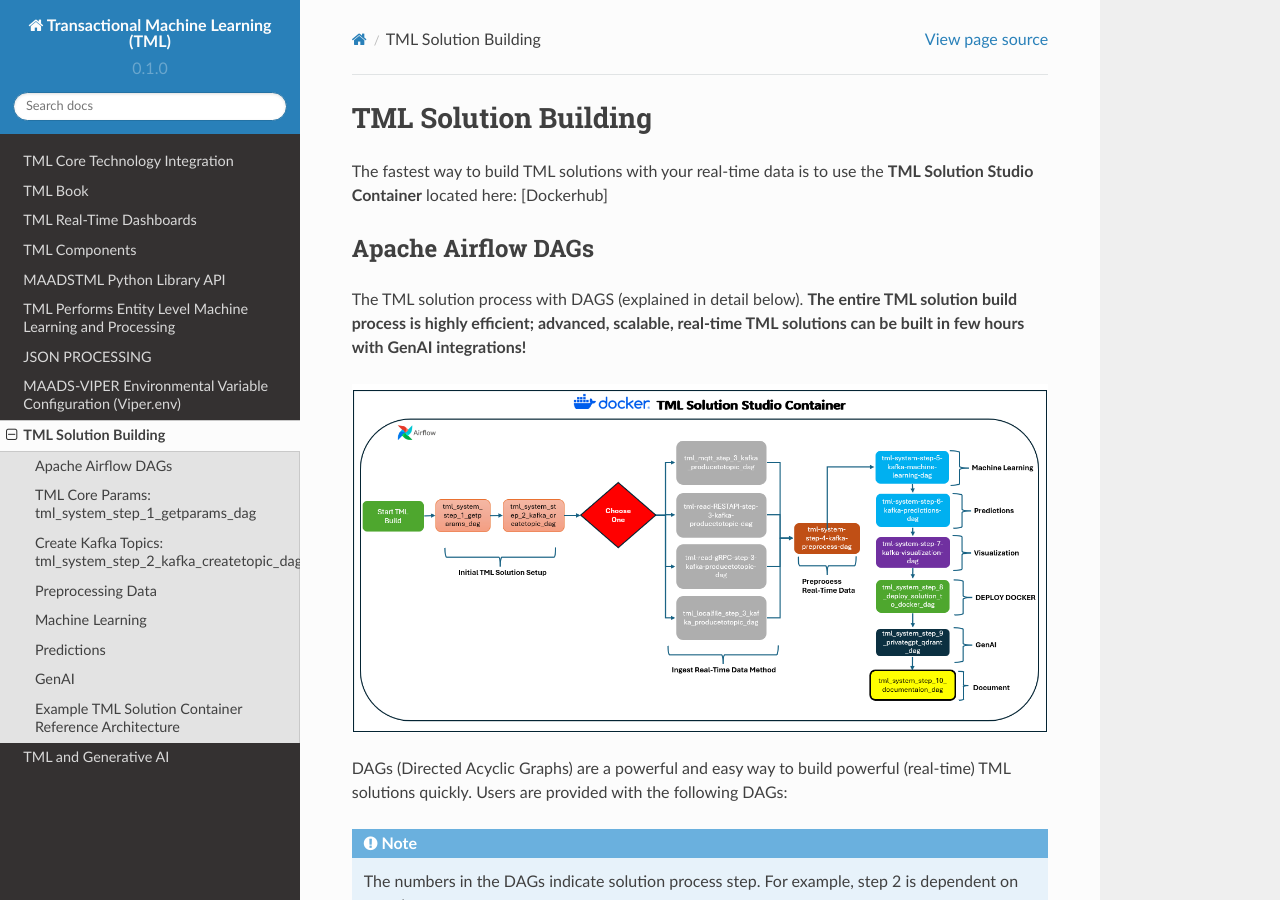
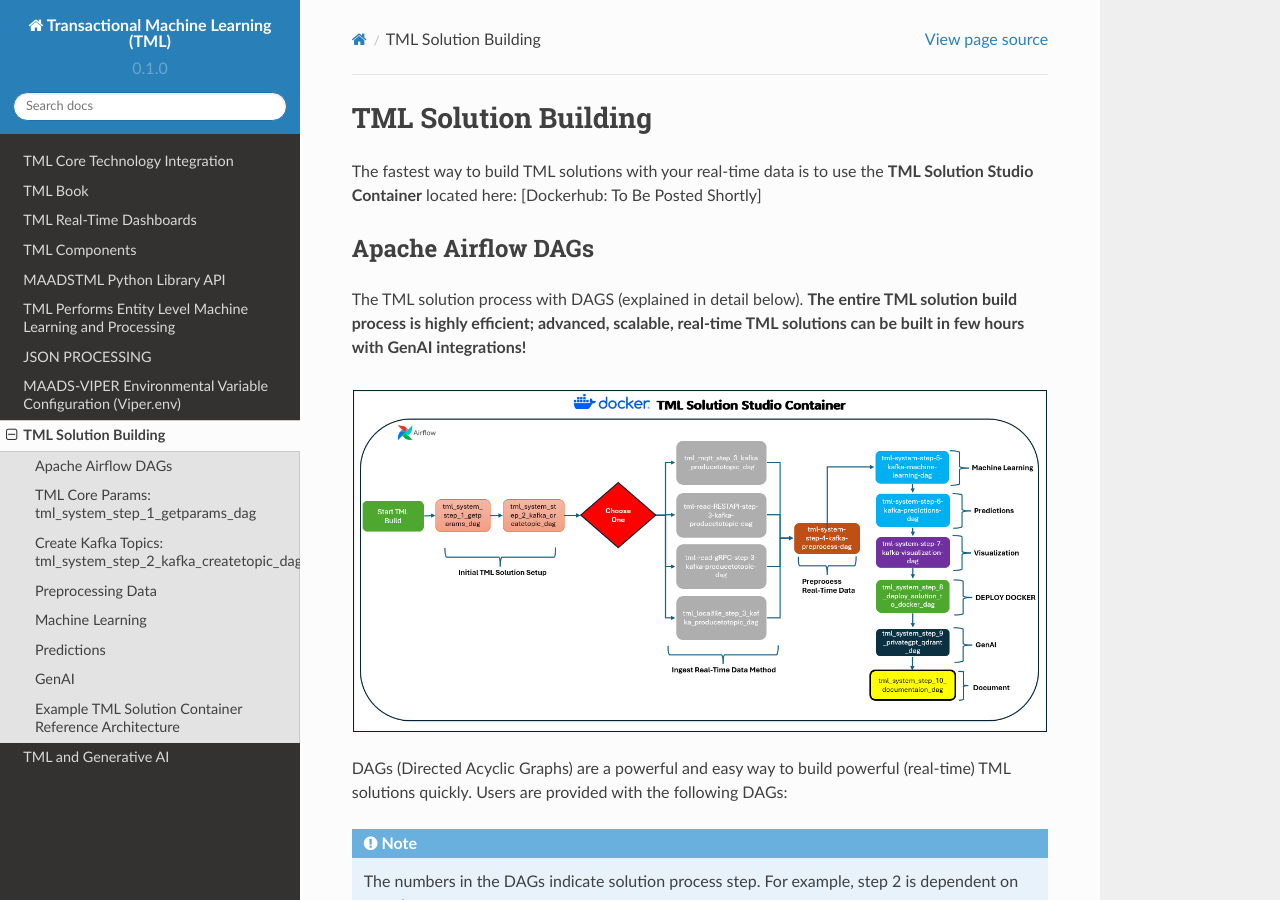
Before and after one commit to smaurice101/readthedocs, a Sphinx documentation site: the page built from docs/source/tmlbuilds.rst, in a window 1280 px wide and 900 px high. Built offline with Sphinx 7.4.7 and the Read the Docs theme 2.0.0, drawn with Linux system fonts in a browser that asks for light colours.

Commit message:
Update tmlbuilds.rst

```diff
--- a/docs/source/tmlbuilds.rst
+++ b/docs/source/tmlbuilds.rst
@@ -1,7 +1,7 @@
 TML Solution Building
 ======================
 
-The fastest way to build TML solutions with your real-time data is to use the **TML Solution Studio Container** located here: [Dockerhub]
+The fastest way to build TML solutions with your real-time data is to use the **TML Solution Studio Container** located here: [Dockerhub: To Be Posted Shortly]
 
 Apache Airflow DAGs
 -------------------
```
